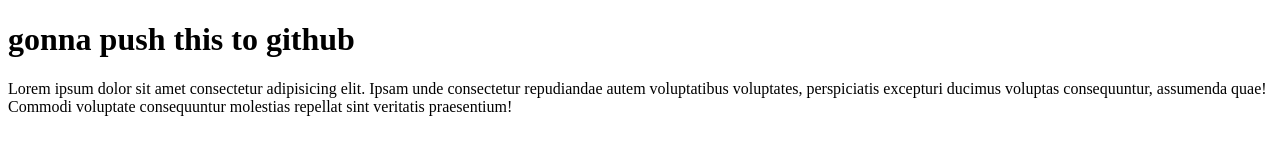
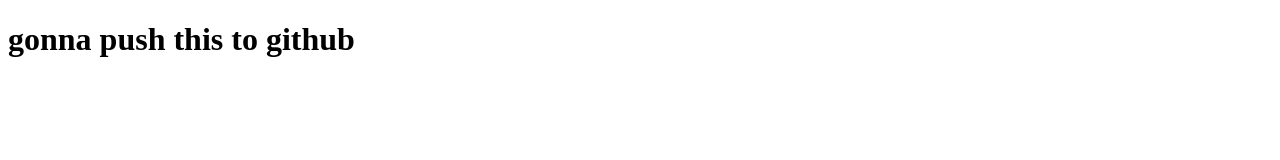
Before and after one commit to githugme/learning-git, a plain HTML site: page index.html in a window 1280 px wide. Drawn offline with Linux system fonts and the light colour scheme.

Commit message:
delete ipsum

```diff
--- a/index.html
+++ b/index.html
@@ -8,6 +8,5 @@
 </head>
 <body>
     <h1>gonna push this to github</h1>
-    <p>Lorem ipsum dolor sit amet consectetur adipisicing elit. Ipsam unde consectetur repudiandae autem voluptatibus voluptates, perspiciatis excepturi ducimus voluptas consequuntur, assumenda quae! Commodi voluptate consequuntur molestias repellat sint veritatis praesentium!</p>
 </body>
 </html>
```
